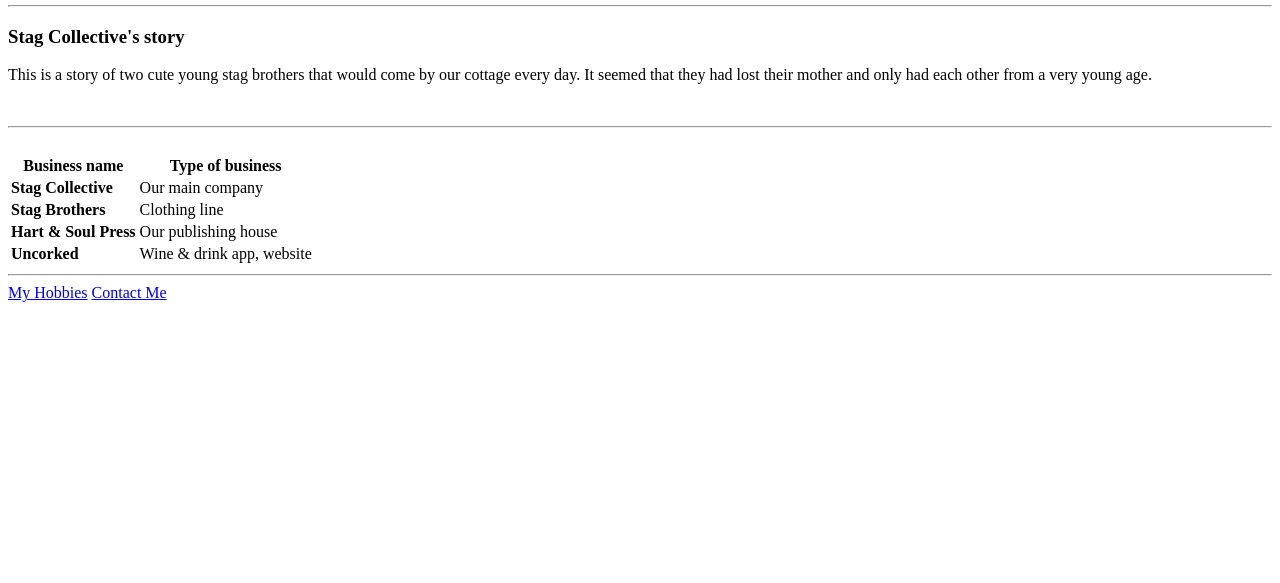
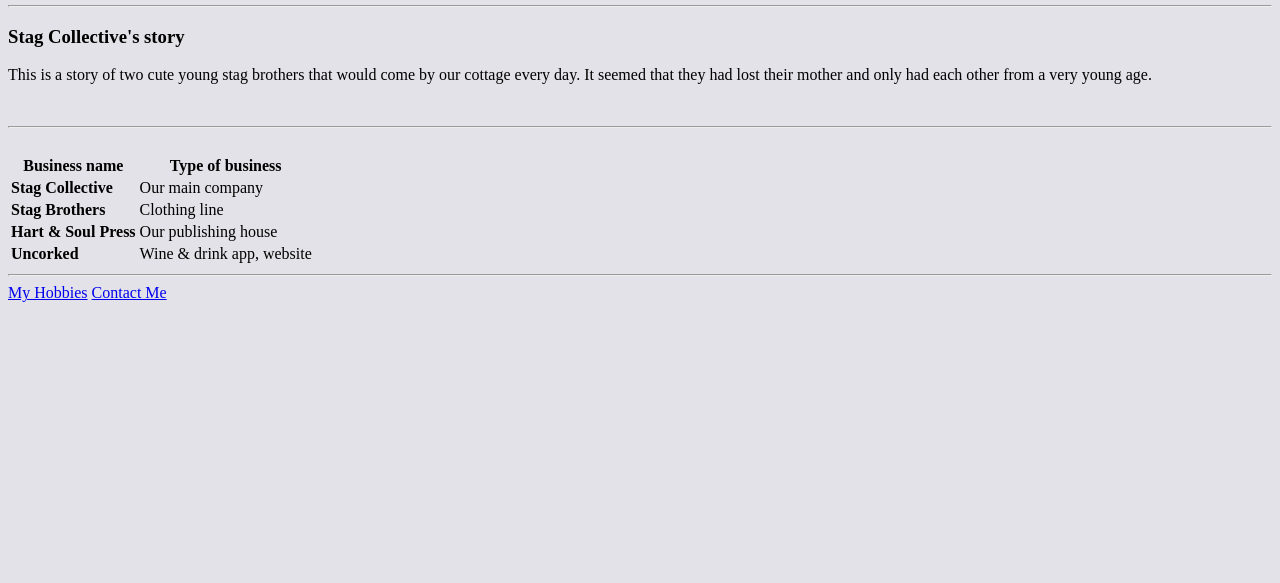
Before and after one commit to StagBrother/Online-CV, a plain HTML site: page index.html in a window 1280 px wide. Shown: the part 217-800 px from the top of the page. Drawn offline with Linux system fonts and the light colour scheme.

Commit message:
Update index.html

```diff
--- a/index.html
+++ b/index.html
@@ -5,7 +5,7 @@
     <title>Aly's Personal Site</title>
 </head>
 
-<body>
+<body style="background-color: rgb(226, 226, 232);">
   <table cellspacing="20">
     <tr>
       <td><img src="My FB pic 200-modified.png" alt="Stag Brothers logo"></td>
```
